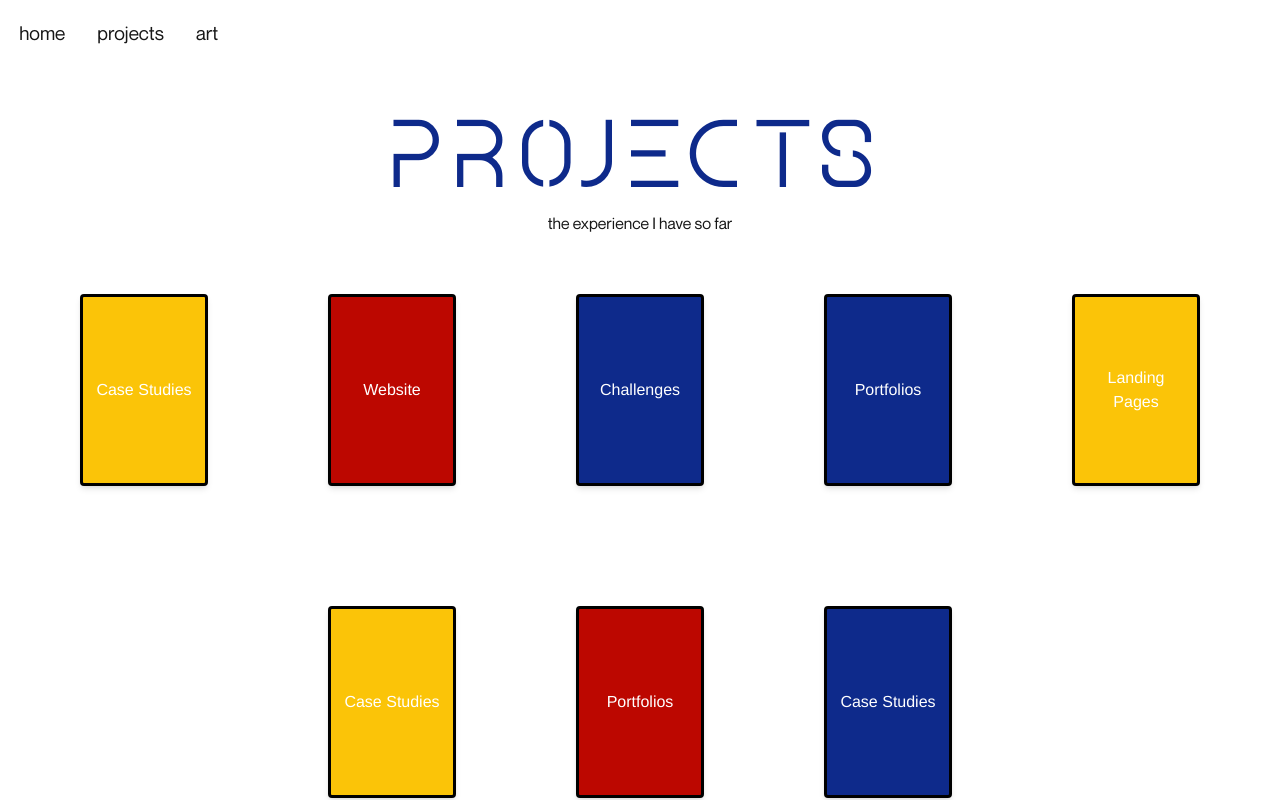
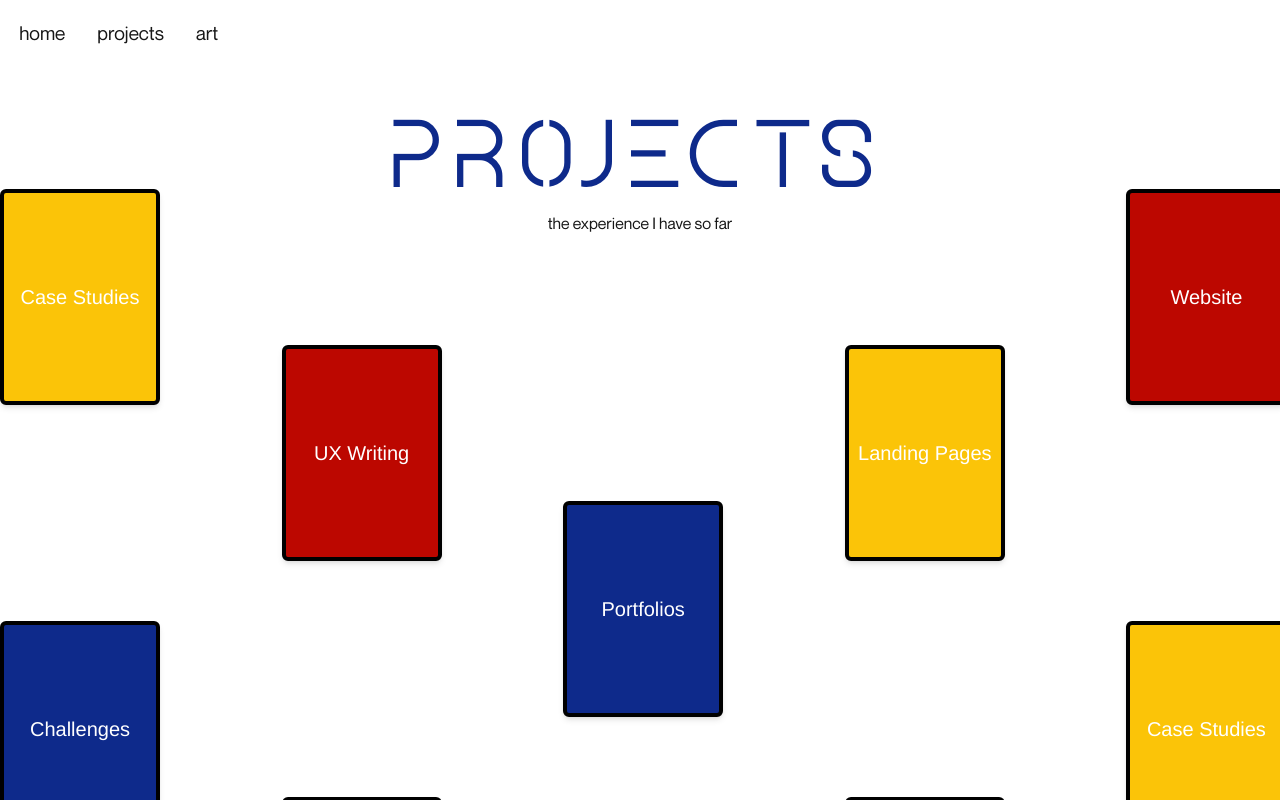
Before and after one commit to darinetag/portfolio, a Next.js app: page /projects in a window 1280 px wide. Shown: the top 800 px of the page. Built offline with nearby package versions, Linux system fonts and the light colour scheme.

Commit message:
cards are done ladies and gentlemen

```diff
--- a/src/pages/projects.js
+++ b/src/pages/projects.js
@@ -3,14 +3,15 @@ import { useEffect, useState } from 'react';
 import { motion } from 'framer-motion';
 
 const projects = [
-  { title: "Case Studies", color: "bg-[#FBC408]" },
-  { title: "Website", color: "bg-[#BC0700]" },
-  { title: "Challenges", color: "bg-[#0E2A8B]" },
-  { title: "Portfolios", color: "bg-[#0E2A8B]" },
-  { title: "Landing Pages", color: "bg-[#FBC408]" },
-  { title: "Case Studies", color: "bg-[#FBC408]" },
-  { title: "Portfolios", color: "bg-[#BC0700]" },
-  { title: "Case Studies", color: "bg-[#0E2A8B]" },
+  { title: "Case Studies", color: "bg-[#FBC408]", style: "row-start-1 col-start-1 translate-y-[-40px]" },
+  { title: "Website", color: "bg-[#BC0700]", style: "row-start-1 col-start-5 translate-y-[-40px]" },
+  { title: "UX Writing", color: "bg-[#BC0700]", style: "row-start-2 col-start-2 translate-y-[-100px]" },
+  { title: "Landing Pages", color: "bg-[#FBC408]", style: "row-start-2 col-start-4 translate-y-[-100px]" },
+  { title: "Challenges", color: "bg-[#0E2A8B]", style: "row-start-3 col-start-1 translate-y-[-40px]" },
+  { title: "Portfolios", color: "bg-[#0E2A8B]", style: "row-start-3 col-start-3 translate-y-[-160px]" },
+  { title: "Case Studies", color: "bg-[#FBC408]", style: "row-start-3 col-start-5 translate-y-[-40px]" },
+  { title: "Portfolios", color: "bg-[#BC0700]", style: "row-start-4 col-start-2 translate-y-[-80px]" },
+  { title: "Case Studies", color: "bg-[#0E2A8B]", style: "row-start-4 col-start-4 translate-y-[-80px]" },
 ];
 
 const ProjectsPage = () => {
@@ -18,14 +19,9 @@ const ProjectsPage = () => {
 
   useEffect(() => {
     let lastScroll = window.scrollY;
-
     const handleScroll = () => {
       const currentScroll = window.scrollY;
-      if (currentScroll > lastScroll) {
-        setDirection(1);
-      } else {
-        setDirection(-1);
-      }
+      setDirection(currentScroll > lastScroll ? 6 : -6);
       lastScroll = currentScroll;
     };
 
@@ -35,24 +31,25 @@ const ProjectsPage = () => {
 
   return (
     <Layout>
-       <h1 style={{ fontFamily: 'Science' }} className="font-science text-8xl text-[#0E2A8B] flex items-center justify-center mt-10 ">Projects</h1>
-      <p style={{ fontFamily: 'Montreal' }} className="flex items-center justify-center mt-2" >the experience I have so far</p>
-    <div className="min-h-screen px-8 py-16 bg-white text-center font-Montreal">
-      <div className="flex flex-wrap justify-center gap-30 max-w-8xl mx-auto">
+      <h1 style={{ fontFamily: 'Science' }} className="font-science text-8xl text-[#0E2A8B] flex items-center justify-center mt-10">PROJECTS</h1>
+      <p style={{ fontFamily: 'Montreal' }} className="text-center mt-2">the experience I have so far</p>
+
+      <div className="min-h-screen  bg-white font-Montreal flex justify-center ">
+        <div className="grid grid-cols-5 grid-rows-5 gap-x-32  max-w-7xl w-full mx-auto">
           {projects.map((project, index) => (
             <motion.div
               key={index}
-            className={`w-32 h-48 ${project.color} text-white flex items-center justify-center rounded shadow-md border-3 border-black cursor-pointer`}
+              className={`w-40 h-54 ${project.color} text-white flex items-center justify-center rounded-md shadow-md border-4 border-black cursor-pointer ${project.style}`}
               animate={{
-              y: direction === 1 ? 5 : -5,
+                y: direction,
                 transition: { duration: 1.2 },
               }}
               whileHover={{
-              scale: 1.05,
+                scale: 1.07,
                 boxShadow: "0 10px 20px rgba(0,0,0,0.3)",
               }}
             >
-            <span className="text-md text-center px-2">{project.title}</span>
+              <span className="text-xl text-center px-2">{project.title}</span>
             </motion.div>
           ))}
         </div>
```
Lines whose indentation alone changed are shown as unchanged.
